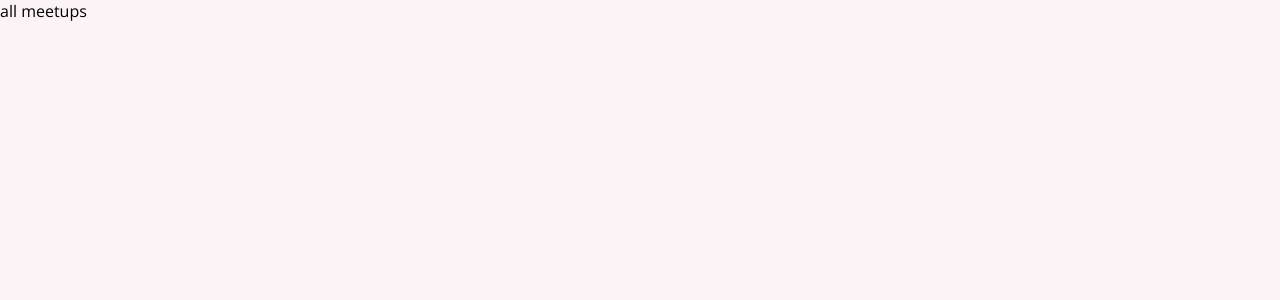
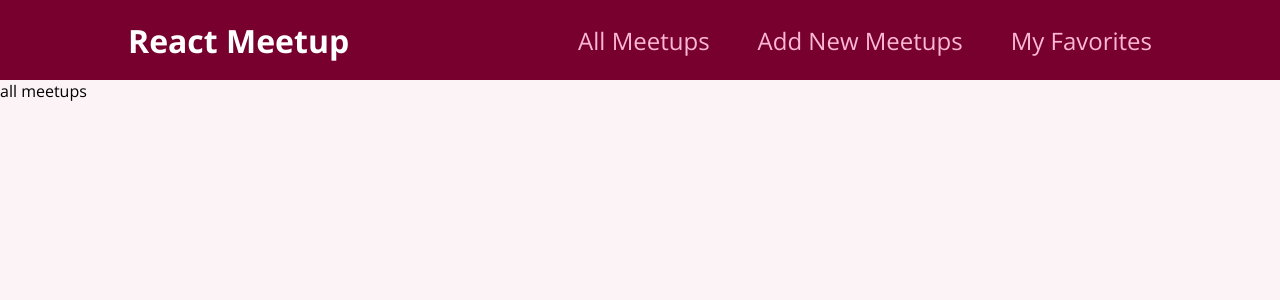
Before and after one commit to zenimtiazz/JobApp, a React (Create React App) app: page / in a window 1280 px wide. Shown: the top 300 px of the page. Built offline with nearby package versions, Linux system fonts and the light colour scheme.

Commit message:
added navigation bar using css modules

```diff
--- a/src/App.js
+++ b/src/App.js
@@ -1,4 +1,5 @@
 import { Route, Switch } from 'react-router-dom';
+import MainNavigation from './layout/MainNavigation';
 import AllMeetups from './pages/AllMeetups';
 import Favorites from './pages/Favorites';
 import NewMeetup from './pages/NewMeetup';
@@ -6,6 +7,7 @@
 function App() {
   return (
     <div>
+  <MainNavigation />
 
       <Switch>
       <Route path='/' exact>
--- a/src/layout/MainNavigation.js
+++ b/src/layout/MainNavigation.js
@@ -1,7 +1,8 @@
 import { Link } from "react-router-dom";
+import classes from'./MainNavigation.module.css';
 const MainNavigation = () => {
-  return <header>
-      <div>React Meetup</div>
+  return <header className={classes.header}>
+      <div className= {classes.logo}>React Meetup</div>
       <nav>
           <ul>
               <li>
--- /dev/null
+++ b/src/layout/MainNavigation.module.css
@@ -0,0 +1,47 @@
+.header {
+    width: 100%;
+    height: 5rem;
+    display: flex;
+    align-items: center;
+    justify-content: space-between;
+    background-color: #77002e;
+    padding: 0 10%;
+  }
+
+  .logo {
+    font-size: 2rem;
+    color: white;
+    font-weight: bold;
+  }
+
+  .header ul {
+    list-style: none;
+    margin: 0;
+    padding: 0;
+    display: flex;
+    align-items: baseline;
+  }
+
+  .header li {
+    margin-left: 3rem;
+  }
+
+  .header a {
+    text-decoration: none;
+    font-size: 1.5rem;
+    color: #fcb8d2;
+  }
+
+  .header a:hover,
+  .header a:active,
+  .header a.active {
+    color: white;
+  }
+
+  .badge {
+    background-color: #cc2062;
+    color: white;
+    border-radius: 12px;
+    padding: 0 1rem;
+    margin-left: 0.5rem;
+  }
```
